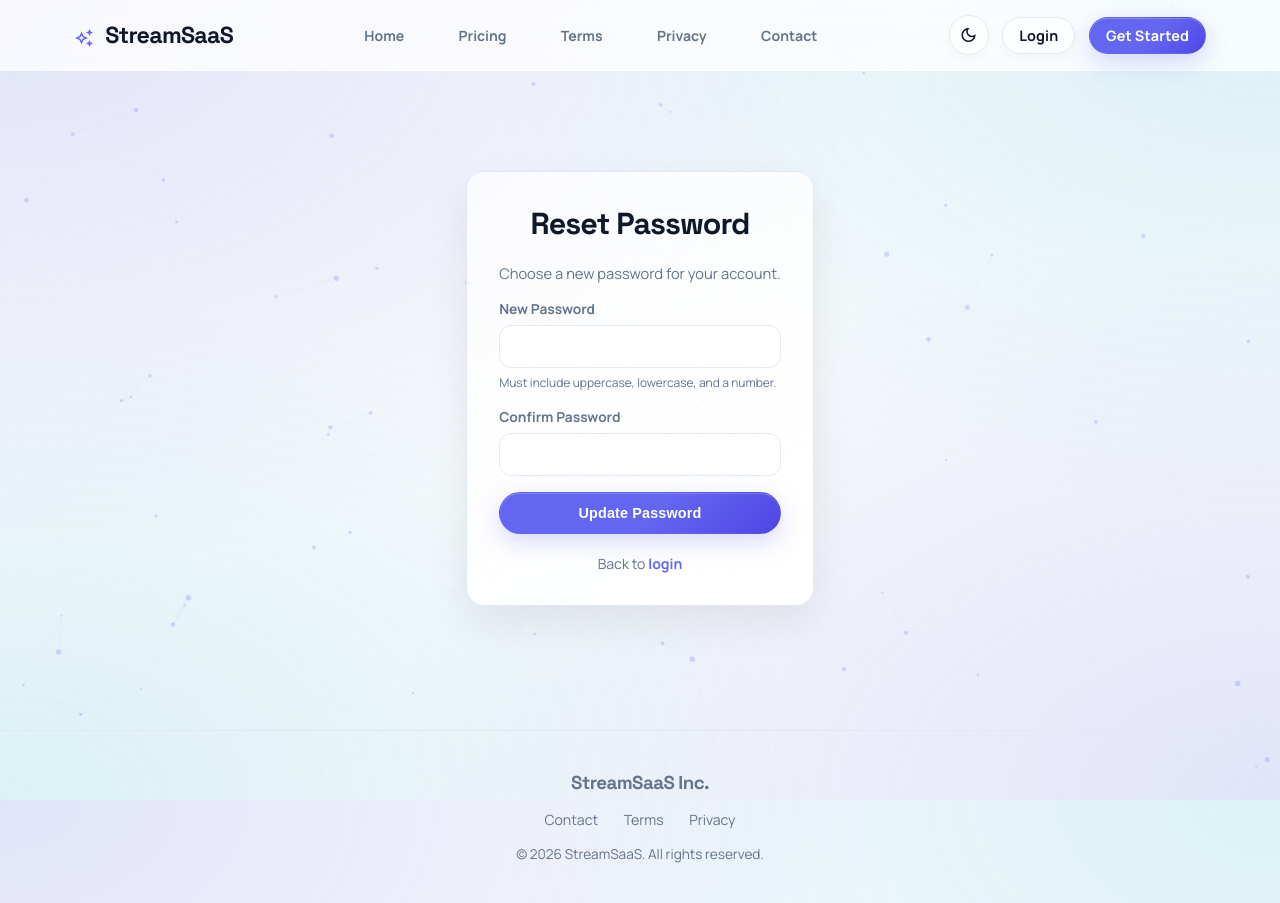
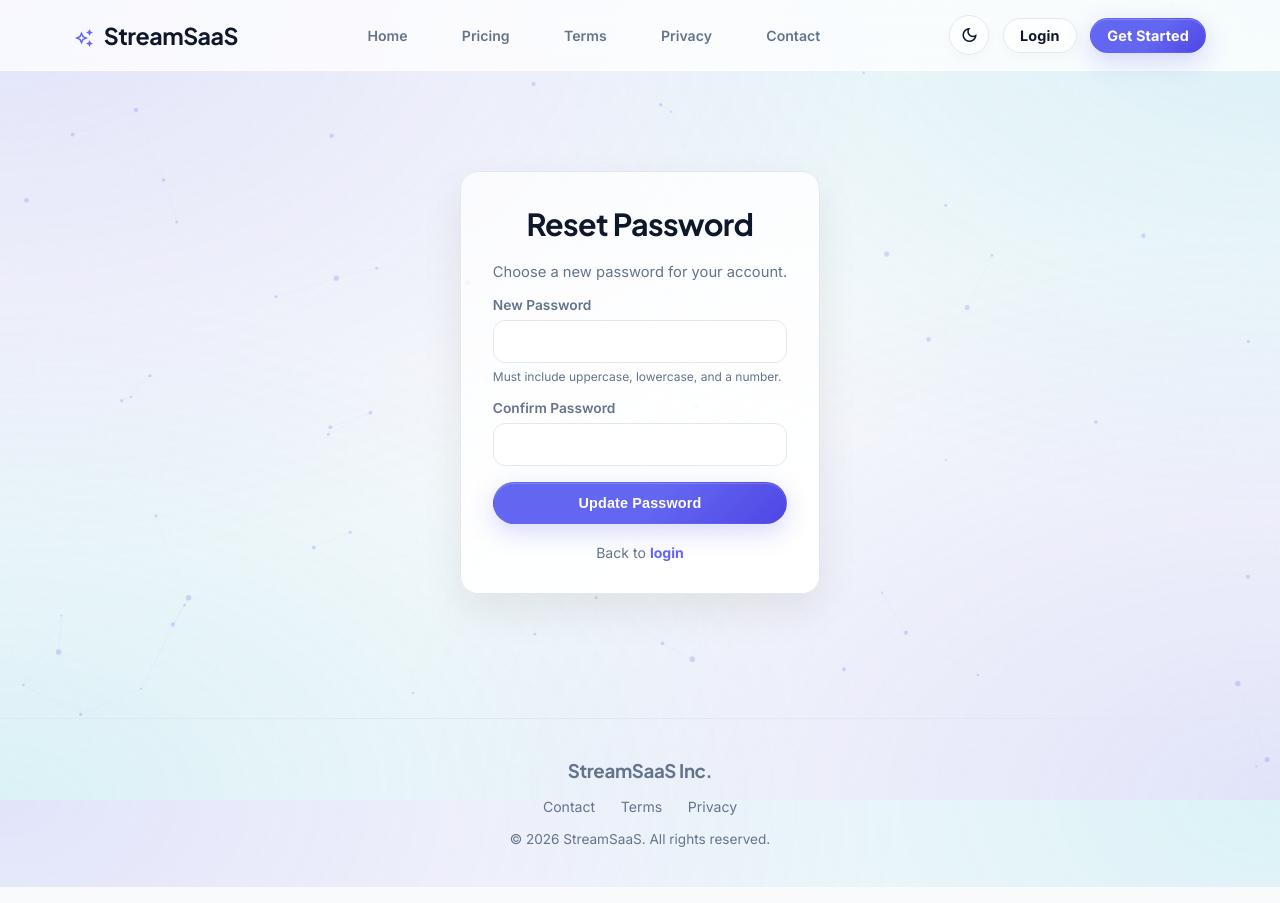
Before and after one commit to h0peson1/MyWebapp, a Next.js app in the folder webapp/: page /reset-password in a window 1280 px wide. Built offline with nearby package versions, Linux system fonts and the light colour scheme; no server answers.

Commit message:
style: optimize typography with Plus Jakarta Sans and Inter

```diff
--- a/webapp/src/app/globals.css
+++ b/webapp/src/app/globals.css
@@ -85,7 +85,7 @@ h6,
 .nav-brand,
 .auth-title {
   font-family: var(--font-display), 'Segoe UI', sans-serif;
-  letter-spacing: -0.03em;
+  letter-spacing: -0.02em;
 }
 
 a {
--- a/webapp/src/app/layout.tsx
+++ b/webapp/src/app/layout.tsx
@@ -1,5 +1,5 @@
 import type { Metadata } from "next";
-import { Manrope, Space_Grotesk } from 'next/font/google';
+import { Plus_Jakarta_Sans, Inter } from 'next/font/google';
 import "./globals.css";
 import { AuthProvider } from '@/components/AuthContext';
 import { ThemeProvider } from '@/components/ThemeContext';
@@ -7,16 +7,16 @@ import { Analytics } from "@vercel/analytics/react";
 import InteractiveBackground from '@/components/InteractiveBackground';
 const siteUrl = process.env.NEXT_PUBLIC_APP_URL || (process.env.NODE_ENV === 'production' ? 'https://streamsaas.live' : 'http://localhost:3000');
 
-const displayFont = Space_Grotesk({
+const displayFont = Plus_Jakarta_Sans({
   subsets: ['latin'],
   variable: '--font-display',
-  weight: ['500', '700'],
+  weight: ['500', '600', '700', '800'],
 });
 
-const bodyFont = Manrope({
+const bodyFont = Inter({
   subsets: ['latin'],
   variable: '--font-body',
-  weight: ['400', '500', '700'],
+  weight: ['400', '500', '600', '700'],
 });
 
 export const metadata: Metadata = {
```
